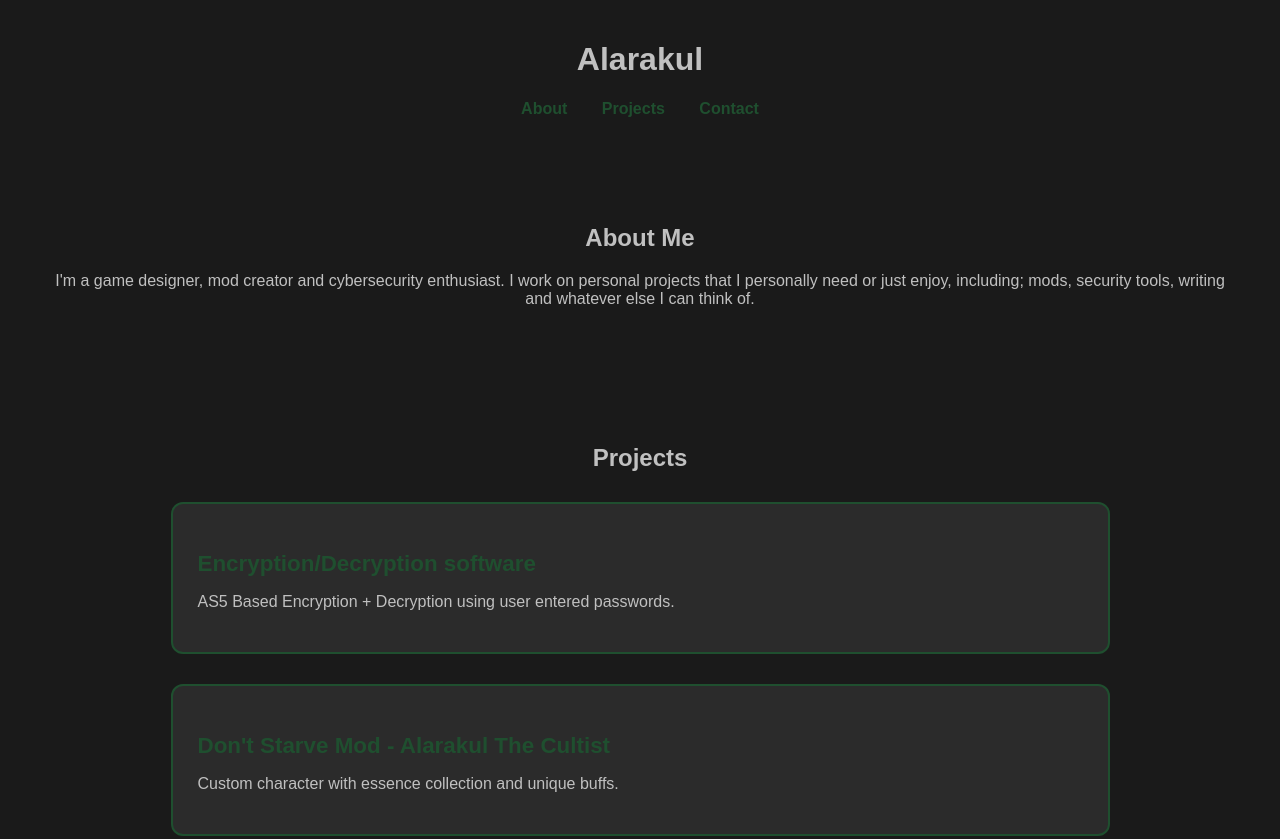
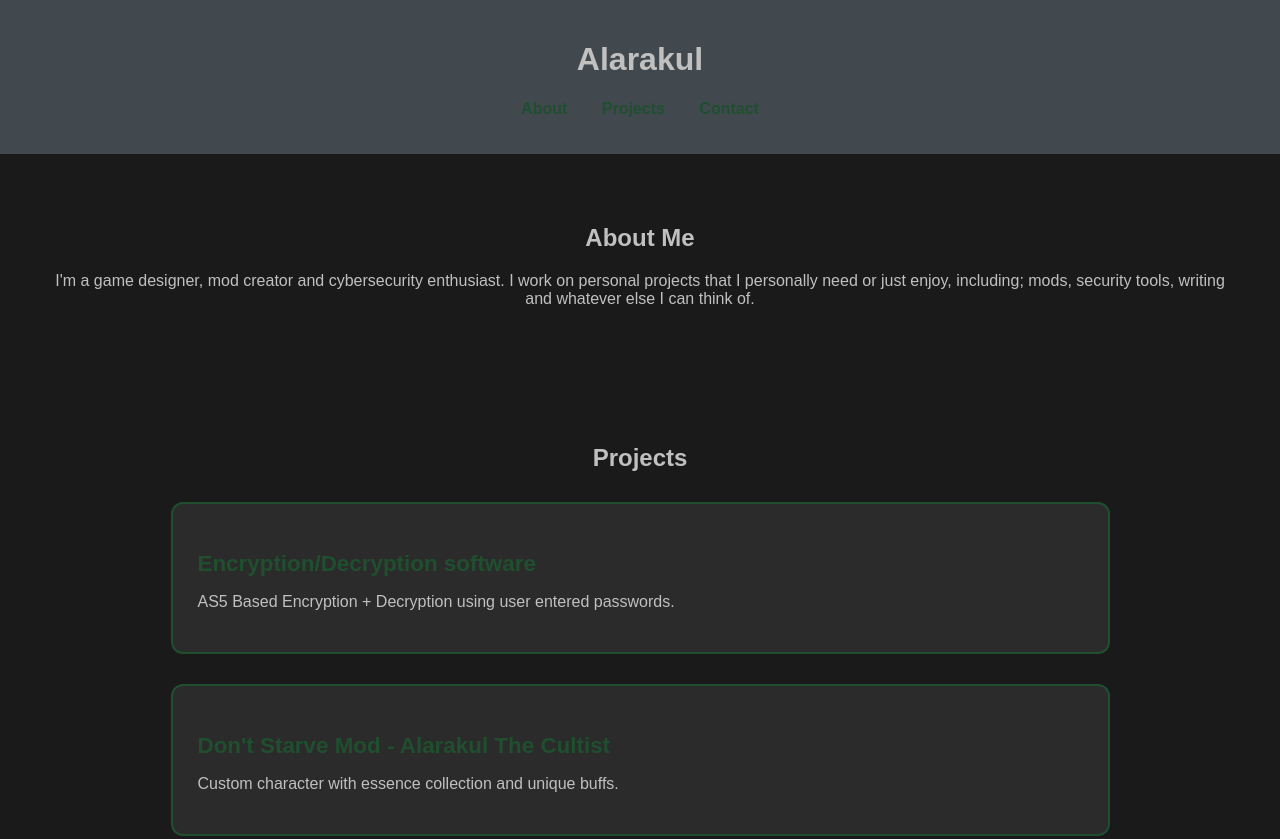
Before and after one commit to Alarakul/alarakul.github.io, a plain HTML site: page index.html in a window 1280 px wide. Shown: the top 839 px of the page. Drawn offline with Linux system fonts and the light colour scheme.

Commit message:
Update styles.css
Updated header colour.

```diff
--- a/styles.css
+++ b/styles.css
@@ -9,7 +9,7 @@ body {
 }
 
 header {
-    background-color: #1a1a1a; /* Dark Steel-like Color */
+    background-color: #41494f; /* Dark Steel-like Color */
     padding: 20px;
     text-align: center;
 }
```
